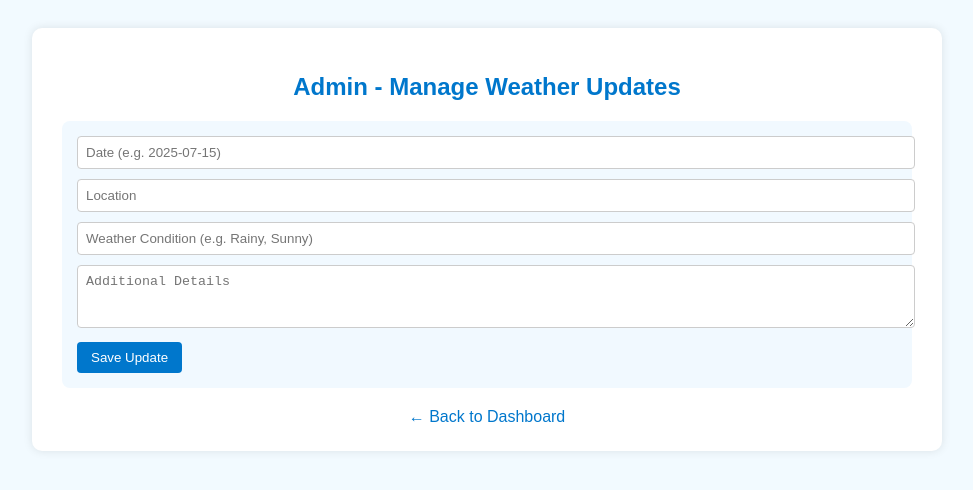
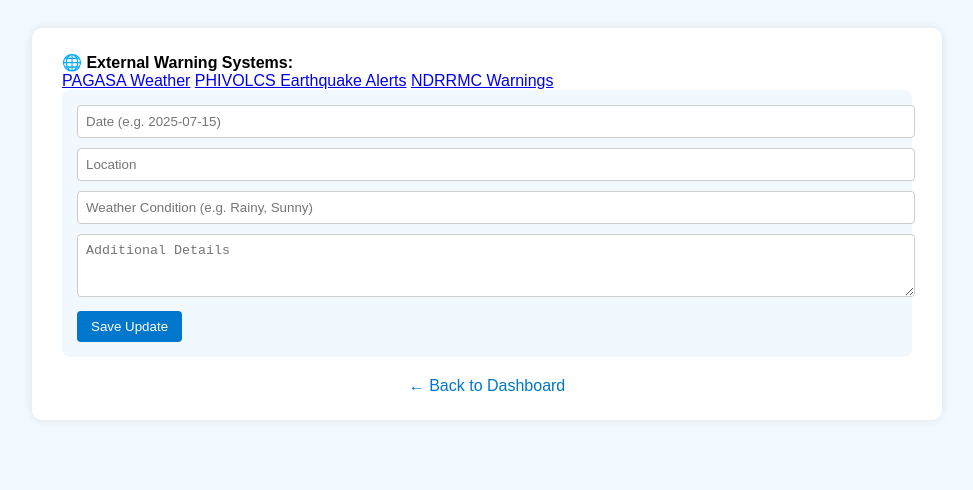
Before and after one commit to McMauladG/Kulay-Kulay-Thesis, a plain HTML site: page admin-weather.html in a window 1280 px wide. Shown: the whole page, without its empty margins (153-1126 px from the left). Drawn offline with Linux system fonts and the light colour scheme.

Commit message:
Update admin-weather.html

```diff
--- a/admin-weather.html
+++ b/admin-weather.html
@@ -81,7 +81,12 @@
 </head>
 <body>
   <div class="container">
-    <h2>Admin - Manage Weather Updates</h2>
+    <div class="links">
+    <strong>🌐 External Warning Systems:</strong><br>
+    <a href="https://bagong.pagasa.dost.gov.ph/" target="_blank">PAGASA Weather</a>
+    <a href="https://phivolcs.dost.gov.ph/" target="_blank">PHIVOLCS Earthquake Alerts</a>
+    <a href="https://www.ndrrmc.gov.ph/" target="_blank">NDRRMC Warnings</a>
+    </div>
 
     <form id="weatherForm">
       <input type="text" id="date" placeholder="Date (e.g. 2025-07-15)" required />
```
